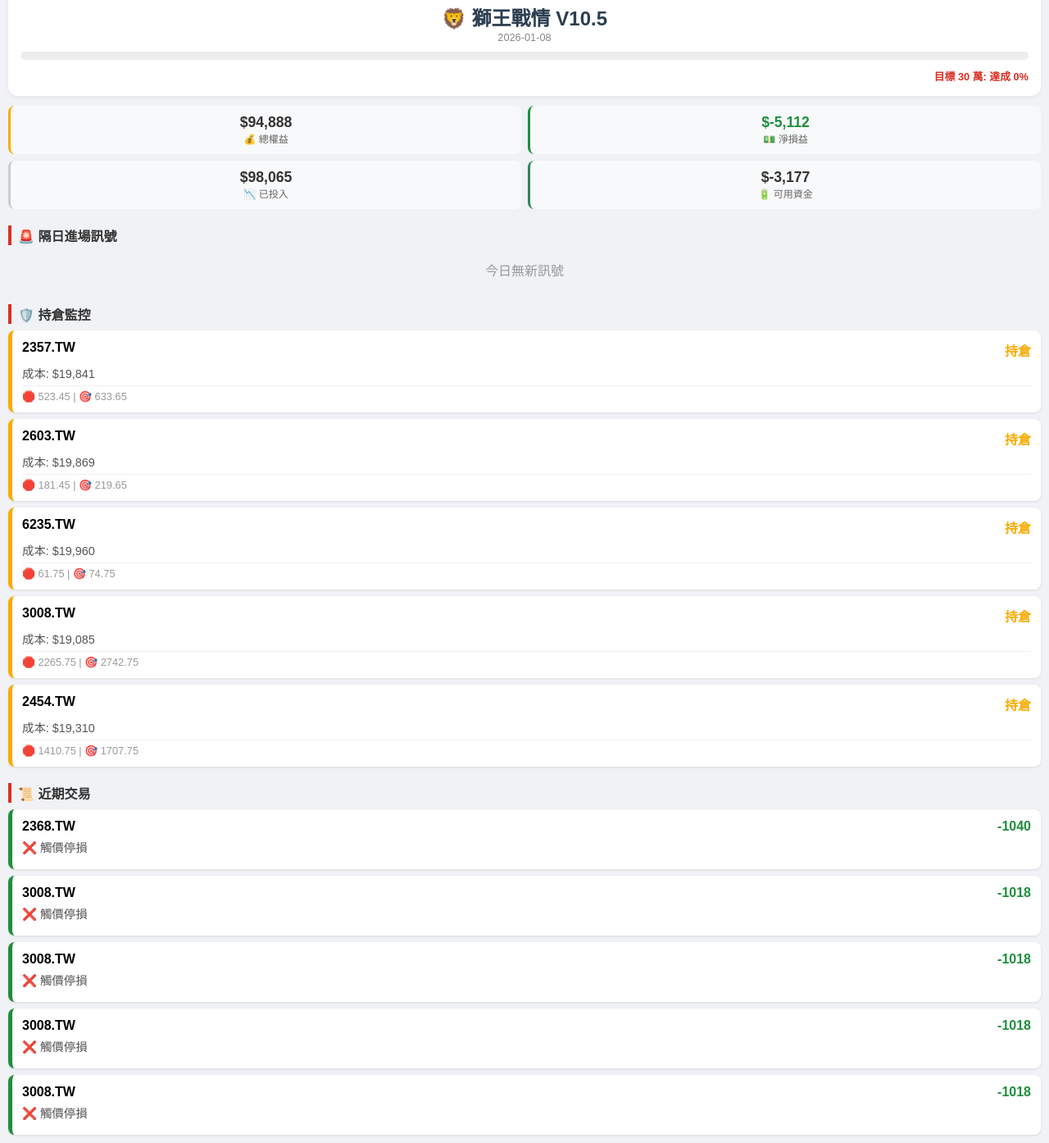
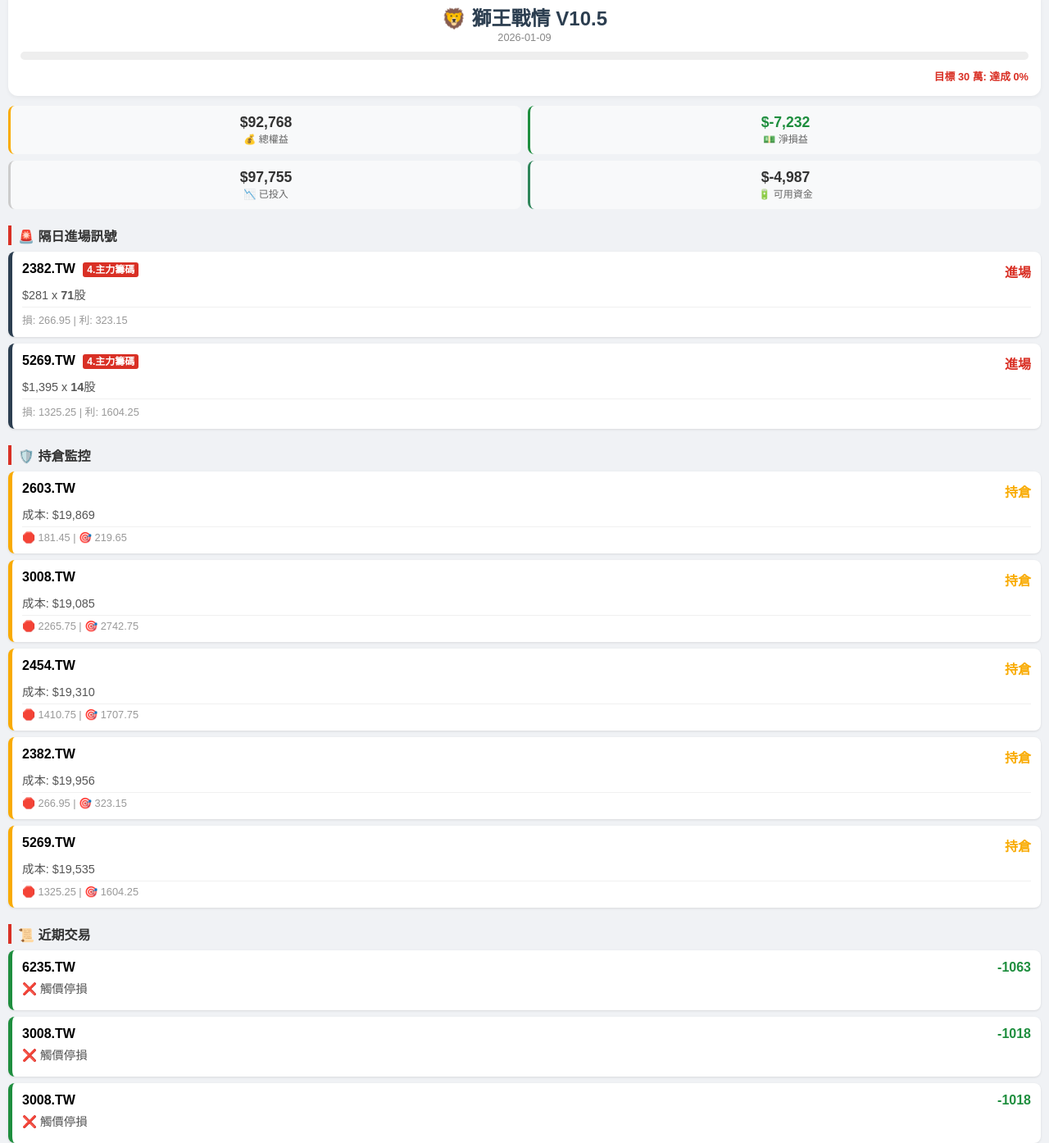
Before and after one commit to TaiwanOscarChen/lion-strategy, a plain HTML site: page index.html in a window 1280 px wide. Shown: the part 22-1416 px from the top of the page at 82% size. Drawn offline with Linux system fonts and the light colour scheme.

Commit message:
📊 Daily Update: Ledger & Report

```diff
--- a/Lion_Ledger.csv
+++ b/Lion_Ledger.csv
@@ -1,11 +1,13 @@
 交易ID,買入日期,代號,買入價,股數,手續費(買),總成本,設定停損,設定目標,賣出價,賣出日期,手續費(賣),證交稅,總收入,淨損益,報酬率%,狀態,持有天數,策略,市場環境,出場原因
-2025-12-26_2357.TW,2025-12-26,2357.TW,551.0,36,,19841,523.45,633.65,0.0,-,,,,0,0.0,持倉,,3.熊市抄底,震盪 (Flat)|美股助漲,-
+2025-12-26_2357.TW,2025-12-26,2357.TW,551.0,36,,19841,523.45,633.65,523.45,2026-01-09,,,,-1057,-5.33,已平倉,,3.熊市抄底,震盪 (Flat)|美股助漲,❌ 觸價停損
 2025-12-26_2368.TW,2025-12-26,2368.TW,697.0,28,,19521,662.15,801.55,662.15,2026-01-02,,,,-1040,-5.33,已平倉,,4.主力籌碼,震盪 (Flat)|美股助漲,❌ 觸價停損
 2025-12-26_2603.TW,2025-12-26,2603.TW,191.0,104,,19869,181.45,219.65,0.0,-,,,,0,0.0,持倉,,4.主力籌碼,震盪 (Flat)|美股助漲,-
-2025-12-26_6235.TW,2025-12-26,6235.TW,65.0,307,,19960,61.75,74.75,0.0,-,,,,0,0.0,持倉,,4.主力籌碼,震盪 (Flat)|美股助漲,-
+2025-12-26_6235.TW,2025-12-26,6235.TW,65.0,307,,19960,61.75,74.75,61.75,2026-01-09,,,,-1063,-5.33,已平倉,,4.主力籌碼,震盪 (Flat)|美股助漲,❌ 觸價停損
 2025-12-26_3008.TW,2025-12-26,3008.TW,2385.0,8,,19085,2265.75,2742.75,2265.75,2025-12-26,,,,-1018,-5.33,已平倉,,4.主力籌碼,震盪 (Flat)|美股助漲,❌ 觸價停損
 2025-12-26_3008.TW,2025-12-26,3008.TW,2385.0,8,,19085,2265.75,2742.75,2265.75,2025-12-26,,,,-1018,-5.33,已平倉,,4.主力籌碼,震盪 (Flat)|美股助漲,❌ 觸價停損
 2025-12-26_3008.TW,2025-12-26,3008.TW,2385.0,8,,19085,2265.75,2742.75,2265.75,2025-12-26,,,,-1018,-5.33,已平倉,,4.主力籌碼,多頭|美股助漲,❌ 觸價停損
 2025-12-26_3008.TW,2025-12-26,3008.TW,2385.0,8,,19085,2265.75,2742.75,2265.75,2025-12-26,,,,-1018,-5.33,已平倉,,4.主力籌碼,多頭|美股助漲,❌ 觸價停損
 2025-12-26_3008.TW,2025-12-26,3008.TW,2385.0,8,,19085,2265.75,2742.75,0.0,-,,,,0,0.0,持倉,,4.主力籌碼,多頭|美股助漲,-
 2026-01-02_2454.TW,2026-01-02,2454.TW,1485.0,13,,19310,1410.75,1707.75,0.0,-,,,,0,0.0,持倉,,4.主力籌碼,多頭|中性,-
+2026-01-09_2382.TW,2026-01-09,2382.TW,281.0,71,,19956,266.95,323.15,0.0,-,,,,0,0.0,持倉,,4.主力籌碼,多頭|中性,-
+2026-01-09_5269.TW,2026-01-09,5269.TW,1395.0,14,,19535,1325.25,1604.25,0.0,-,,,,0,0.0,持倉,,4.主力籌碼,多頭|中性,-
--- a/index.html
+++ b/index.html
@@ -17,28 +17,38 @@
         </style></head><body>
             <div class="card" style="text-align:center">
                 <h2 style="margin:0;color:#2c3e50">🦁 獅王戰情 V10.5</h2>
-                <div style="font-size:0.8em;color:#888;margin-bottom:5px">2026-01-08</div>
+                <div style="font-size:0.8em;color:#888;margin-bottom:5px">2026-01-09</div>
                 <div style="background:#eee;height:10px;border-radius:5px;margin:10px 0;overflow:hidden"><div style="background:#d93025;width:0%;height:100%"></div></div>
                 <div style="text-align:right;color:#d93025;font-size:0.8em;font-weight:bold">目標 30 萬: 達成 0%</div>
             </div>
             <div class="money-grid">
-                <div class="money-item" style="border-color:#f9ab00"><span class="money-val">$94,888</span><span class="money-lbl">💰 總權益</span></div>
-                <div class="money-item" style="border-color:#1e8e3e"><span class="money-val" style="color:#1e8e3e">$-5,112</span><span class="money-lbl">💵 淨損益</span></div>
-                <div class="money-item"><span class="money-val">$98,065</span><span class="money-lbl">📉 已投入</span></div>
-                <div class="money-item" style="border-color:#2f855a"><span class="money-val">$-3,177</span><span class="money-lbl">🔋 可用資金</span></div>
+                <div class="money-item" style="border-color:#f9ab00"><span class="money-val">$92,768</span><span class="money-lbl">💰 總權益</span></div>
+                <div class="money-item" style="border-color:#1e8e3e"><span class="money-val" style="color:#1e8e3e">$-7,232</span><span class="money-lbl">💵 淨損益</span></div>
+                <div class="money-item"><span class="money-val">$97,755</span><span class="money-lbl">📉 已投入</span></div>
+                <div class="money-item" style="border-color:#2f855a"><span class="money-val">$-4,987</span><span class="money-lbl">🔋 可用資金</span></div>
             </div>
-            <div class="section-title">🚨 隔日進場訊號</div><div class='no-data'>今日無新訊號</div>
-            <div class="section-title">🛡️ 持倉監控</div>
-                <div class="trade-card" style="border-left-color: #f9ab00;">
+            <div class="section-title">🚨 隔日進場訊號</div>
+                <div class="trade-card" style="border-left-color: #2c3e50;">
                     <div class="trade-header">
-                        <span>2357.TW</span>
-                        <span style="color:#f9ab00;">持倉</span>
+                        <span>2382.TW <span class="tag t-lion">4.主力籌碼</span></span>
+                        <span style="color:#d93025; font-weight:bold;">進場</span>
                     </div>
                     <div class="trade-detail">
-                        <span>成本: $19,841</span>
+                        <span>$281 x <b>71</b>股</span>
                     </div>
-                    <div class="trade-footer">🛑 523.45 | 🎯 633.65</div>
+                    <div class="trade-footer">損: 266.95 | 利: 323.15</div>
                 </div>
+                <div class="trade-card" style="border-left-color: #2c3e50;">
+                    <div class="trade-header">
+                        <span>5269.TW <span class="tag t-lion">4.主力籌碼</span></span>
+                        <span style="color:#d93025; font-weight:bold;">進場</span>
+                    </div>
+                    <div class="trade-detail">
+                        <span>$1,395 x <b>14</b>股</span>
+                    </div>
+                    <div class="trade-footer">損: 1325.25 | 利: 1604.25</div>
+                </div>
+            <div class="section-title">🛡️ 持倉監控</div>
                 <div class="trade-card" style="border-left-color: #f9ab00;">
                     <div class="trade-header">
                         <span>2603.TW</span>
@@ -48,16 +58,6 @@
                         <span>成本: $19,869</span>
                     </div>
                     <div class="trade-footer">🛑 181.45 | 🎯 219.65</div>
-                </div>
-                <div class="trade-card" style="border-left-color: #f9ab00;">
-                    <div class="trade-header">
-                        <span>6235.TW</span>
-                        <span style="color:#f9ab00;">持倉</span>
-                    </div>
-                    <div class="trade-detail">
-                        <span>成本: $19,960</span>
-                    </div>
-                    <div class="trade-footer">🛑 61.75 | 🎯 74.75</div>
                 </div>
                 <div class="trade-card" style="border-left-color: #f9ab00;">
                     <div class="trade-header">
@@ -79,11 +79,31 @@
                     </div>
                     <div class="trade-footer">🛑 1410.75 | 🎯 1707.75</div>
                 </div>
+                <div class="trade-card" style="border-left-color: #f9ab00;">
+                    <div class="trade-header">
+                        <span>2382.TW</span>
+                        <span style="color:#f9ab00;">持倉</span>
+                    </div>
+                    <div class="trade-detail">
+                        <span>成本: $19,956</span>
+                    </div>
+                    <div class="trade-footer">🛑 266.95 | 🎯 323.15</div>
+                </div>
+                <div class="trade-card" style="border-left-color: #f9ab00;">
+                    <div class="trade-header">
+                        <span>5269.TW</span>
+                        <span style="color:#f9ab00;">持倉</span>
+                    </div>
+                    <div class="trade-detail">
+                        <span>成本: $19,535</span>
+                    </div>
+                    <div class="trade-footer">🛑 1325.25 | 🎯 1604.25</div>
+                </div>
             <div class="section-title">📜 近期交易</div>
                 <div class="trade-card" style="border-left-color: #1e8e3e;">
                     <div class="trade-header">
-                        <span>2368.TW</span>
-                        <span style="color:#1e8e3e; font-weight:bold;">-1040</span>
+                        <span>6235.TW</span>
+                        <span style="color:#1e8e3e; font-weight:bold;">-1063</span>
                     </div>
                     <div class="trade-detail">
                         <span>❌ 觸價停損</span>
```
